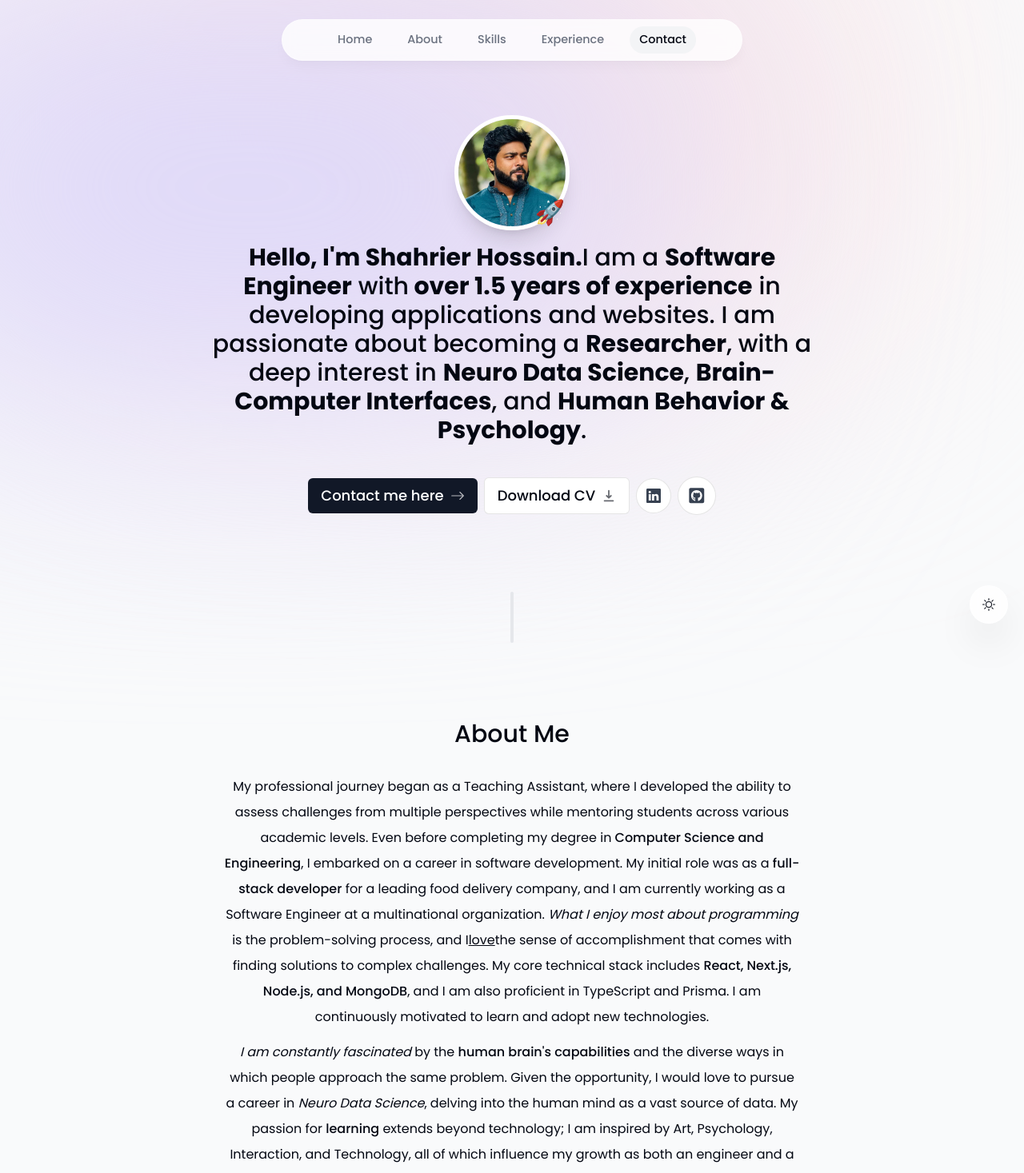
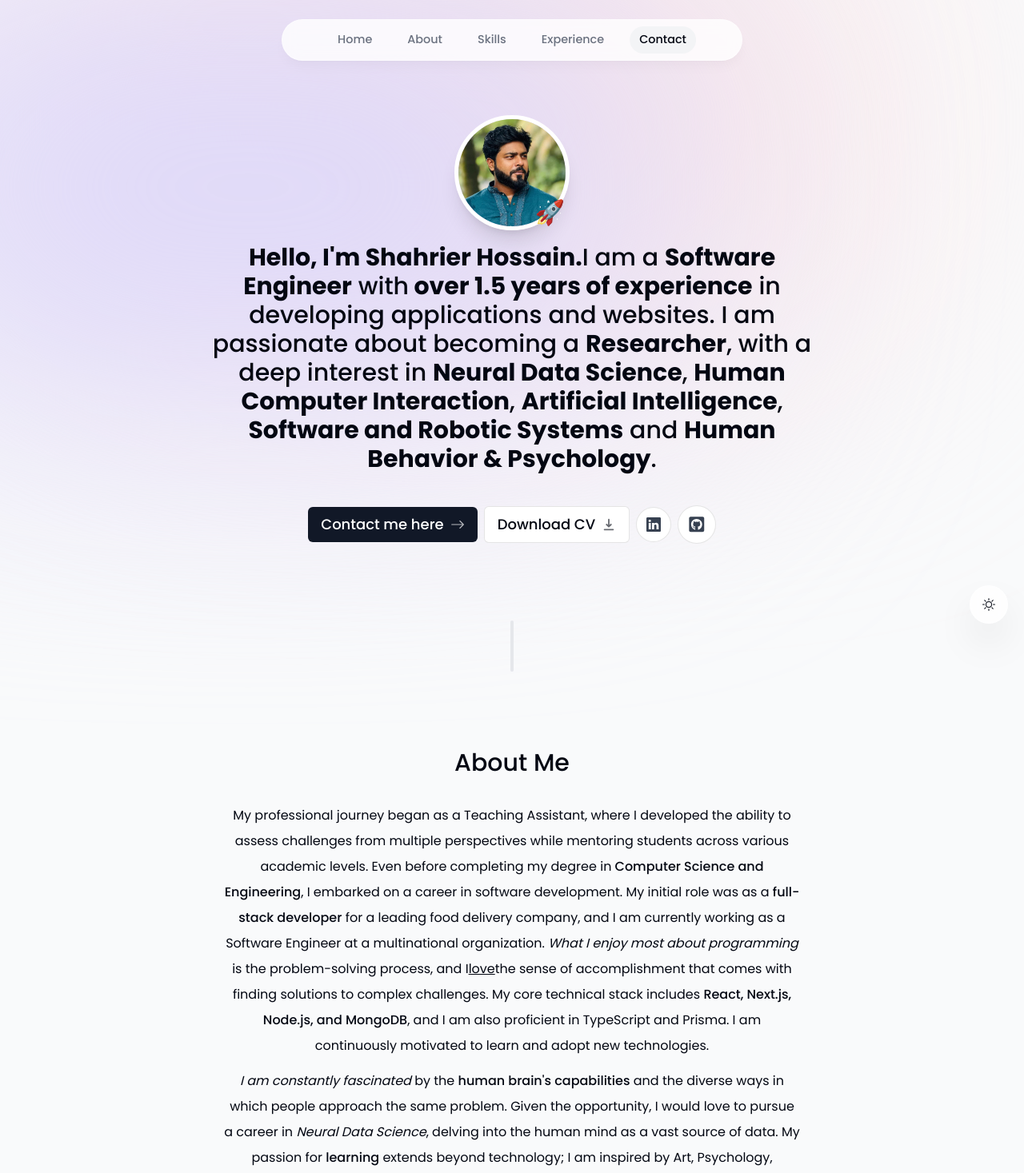
Before and after one commit to ShahrierHossain/shahrier-hossain, a Next.js app: page / in a window 1280 px wide. Shown: the top 1467 px of the page at 80% size. Built offline with nearby package versions, Linux system fonts and the light colour scheme; what mailgun-js would draw is missing.

Commit message:
Content change

```diff
--- a/components/about.tsx
+++ b/components/about.tsx
@@ -28,7 +28,7 @@ export default function About() {
 
       <p>
         <span className="italic">I am constantly fascinated</span> by the <span className="font-medium">human brain's capabilities</span> and the diverse ways in which people approach the same problem. Given the opportunity, I would love to pursue a career in {" "}
-        <span className="italic">Neuro Data Science</span>, delving into the human mind as a vast source of data. My passion for <span className="font-medium">learning</span> extends beyond technology; I am inspired by Art, Psychology, Interaction, and Technology, all of which influence my growth as both an engineer and a researcher.
+        <span className="italic">Neural Data Science</span>, delving into the human mind as a vast source of data. My passion for <span className="font-medium">learning</span> extends beyond technology; I am inspired by Art, Psychology, Interaction, and Technology, all of which influence my growth as both an engineer and a researcher.
       </p>
     </motion.section>
 
--- a/components/intro.tsx
+++ b/components/intro.tsx
@@ -66,7 +66,7 @@ export default function Intro() {
         I am a <span className="font-bold">Software Engineer</span> with
         <span className="font-bold"> over 1.5 years of experience</span> in developing applications and websites.
         I am passionate about becoming a <span className="font-bold">Researcher</span>, with a deep interest in   {" "}
-        <span className="font-bold">Neuro Data Science</span>, <span className="font-bold">Brain-Computer Interfaces</span>, and
+        <span className="font-bold">Neural Data Science</span>, <span className="font-bold">Human Computer Interaction</span>, <span className="font-bold">Artificial Intelligence</span>, <span className="font-bold">Software and Robotic Systems</span> and
         {" "}<span className="font-bold">Human Behavior & Psychology</span>.
       </motion.h1>
 
```
